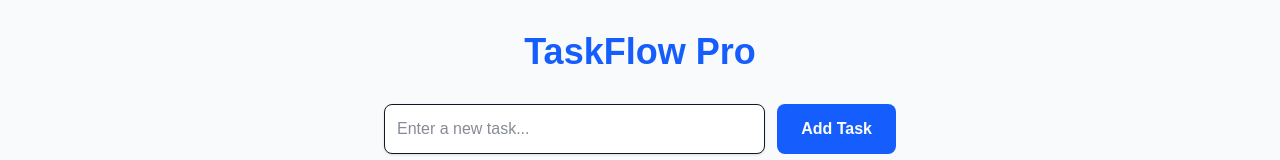
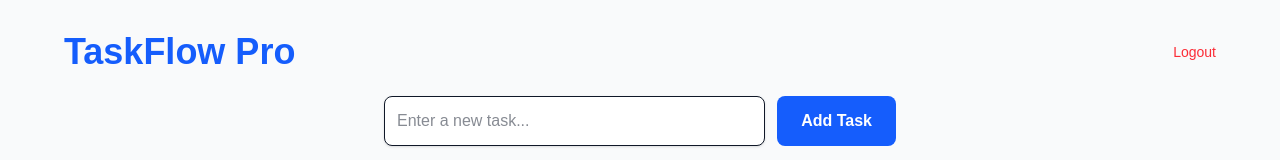
Before and after one commit to pranjal030703/taskflow-pro, a Next.js app in the folder client/: page /board in a window 1280 px wide. Shown: the top 160 px of the page. Built offline with nearby package versions, Linux system fonts and the light colour scheme; no server answers.

Commit message:
Add private board security

```diff
--- a/client/component/KanbanBoard.js
+++ b/client/component/KanbanBoard.js
@@ -18,20 +18,40 @@ const KanbanBoard = () => {
   // 1. Fetch Tasks & Listen for Real-Time Updates
   useEffect(() => {
     fetchTasks();
-    socket.on('tasksUpdated', (updatedTasks) => {
-      setTasks(updatedTasks);
+
+    // Listen for updates (and filter them if needed)
+    socket.on('tasksUpdated', (updatedTask) => {
+        // Simple strategy: Just refresh list to be safe and accurate
+        fetchTasks();
     });
-    return () => socket.off('tasksUpdated');
+
+    socket.on('taskDeleted', (deletedId) => {
+        setTasks(prev => prev.filter(t => t.id !== deletedId));
+    });
+
+    return () => {
+        socket.off('tasksUpdated');
+        socket.off('taskDeleted');
+    };
   }, []);
 
   const fetchTasks = async () => {
     try {
-      const response = await axios.get(`${API_URL}/tasks`);
+      // 👇 SECURITY UPGRADE: Get Token
+      const token = localStorage.getItem('token');
+
+      const response = await axios.get(`${API_URL}/tasks`, {
+        headers: { Authorization: token } // 👇 Send Token
+      });
       setTasks(response.data);
       setLoading(false);
     } catch (error) {
       console.error('Error fetching tasks:', error);
       setLoading(false);
+      if (error.response && error.response.status === 403) {
+          alert("Session expired. Please login again.");
+          window.location.href = "/login";
+      }
     }
   };
 
@@ -39,12 +59,16 @@ const KanbanBoard = () => {
   const addTask = async () => {
     if (!newTask.trim()) return;
     try {
+      const token = localStorage.getItem('token');
       await axios.post(`${API_URL}/tasks`, {
         title: newTask,
         status: 'todo',
         priority: 'medium'
+      }, {
+        headers: { Authorization: token } // 👇 Send Token
       });
       setNewTask('');
+      fetchTasks();
     } catch (error) {
       console.error('Error adding task:', error);
     }
@@ -54,9 +78,15 @@ const KanbanBoard = () => {
   const deleteTask = async (id) => {
     if (!window.confirm("Are you sure you want to delete this task?")) return;
     try {
-      await axios.delete(`${API_URL}/tasks/${id}`);
+      const token = localStorage.getItem('token');
+      await axios.delete(`${API_URL}/tasks/${id}`, {
+        headers: { Authorization: token } // 👇 Send Token
+      });
+      // Optimistic update
+      setTasks(tasks.filter(t => t.id !== id));
     } catch (error) {
       console.error('Error deleting task:', error);
+      alert("Could not delete task.");
     }
   };
 
@@ -68,6 +98,8 @@ const KanbanBoard = () => {
     // Optimistic Update
     const updatedTasks = Array.from(tasks);
     const movedTaskIndex = updatedTasks.findIndex(t => t.id.toString() === draggableId);
+    if (movedTaskIndex === -1) return; // Safety check
+
     const [movedTask] = updatedTasks.splice(movedTaskIndex, 1);
     movedTask.status = destination.droppableId;
     updatedTasks.splice(destination.index, 0, movedTask);
@@ -75,11 +107,15 @@ const KanbanBoard = () => {
 
     // Send to Server
     try {
+      const token = localStorage.getItem('token');
       await axios.put(`${API_URL}/tasks/${draggableId}`, {
         status: destination.droppableId,
         position: destination.index
+      }, {
+        headers: { Authorization: token } // 👇 Send Token
       });
     } catch (error) {
+      console.error("Move failed:", error);
       fetchTasks(); // Revert on error
     }
   };
@@ -88,13 +124,24 @@ const KanbanBoard = () => {
     return tasks.filter(task => task.status && task.status.toLowerCase() === status.toLowerCase());
   };
 
-  if (loading) return <div className="p-10 text-center text-gray-500">Loading Board...</div>;
+  if (loading) return <div className="p-10 text-center text-gray-500">Loading your private board...</div>;
 
   return (
     <div className="flex flex-col items-center min-h-screen bg-gray-50 p-4 md:p-8">
-      <h1 className="text-3xl md:text-4xl font-bold text-blue-600 mb-6 md:mb-8">TaskFlow Pro</h1>
+      <div className="flex justify-between w-full max-w-6xl items-center mb-6">
+        <h1 className="text-3xl md:text-4xl font-bold text-blue-600">TaskFlow Pro</h1>
+        <button
+            onClick={() => {
+                localStorage.removeItem('token');
+                window.location.href = '/login';
+            }}
+            className="text-sm text-red-500 hover:underline"
+        >
+            Logout
+        </button>
+      </div>
 
-      {/* Input Section - Fixed Text Color */}
+      {/* Input Section */}
       <div className="flex flex-col sm:flex-row gap-3 mb-8 w-full max-w-lg">
         <input
           type="text"
@@ -112,7 +159,7 @@ const KanbanBoard = () => {
         </button>
       </div>
 
-      {/* Board Columns - Stack on Mobile, Row on Desktop */}
+      {/* Board Columns */}
       <DragDropContext onDragEnd={onDragEnd}>
         <div className="flex flex-col md:flex-row justify-center items-start gap-6 w-full max-w-6xl">
 
@@ -183,7 +230,6 @@ const Column = ({ title, id, tasks, onDelete }) => {
                       )}
                     </div>
 
-                    {/* Delete Button (Trash Icon) */}
                     <button
                       onClick={() => onDelete(task.id)}
                       className="text-gray-400 hover:text-red-600 transition p-1"
```
Also changed, not shown: 2 other files (tests, documents, lock files or other folders).
